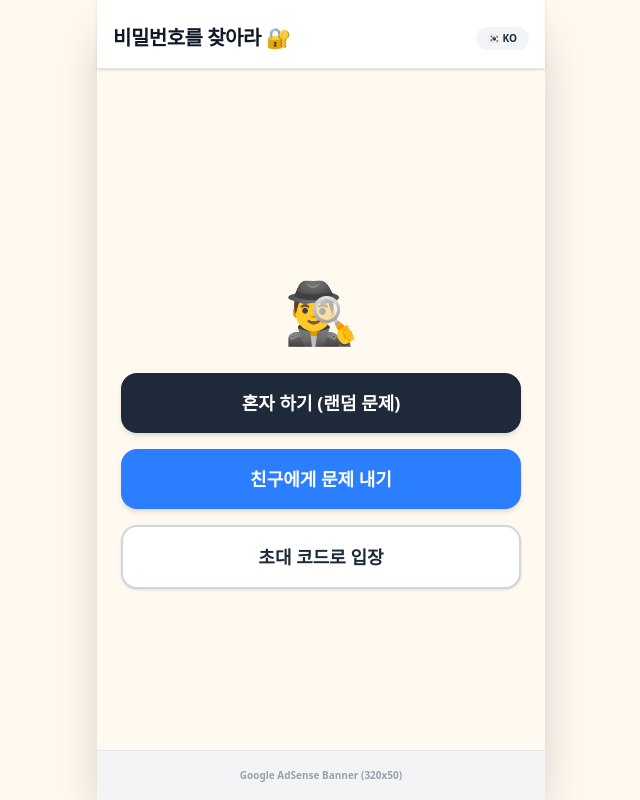
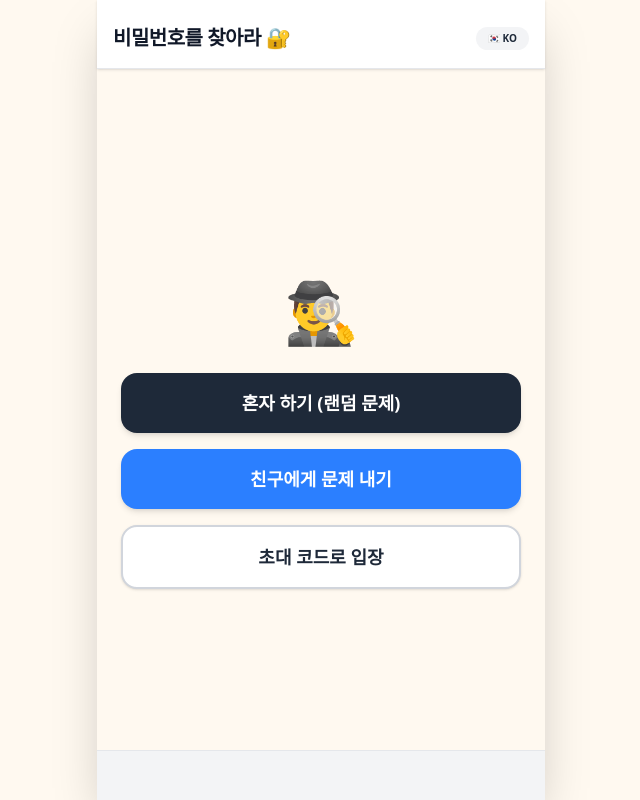
Before and after one commit to twotheg/number-match-puzzle, a Next.js app: page / in a window 1280 px wide. Shown: the whole page, without its empty margins (319-959 px from the left). Built offline with nearby package versions, Linux system fonts and the light colour scheme.

Commit message:
Update page.tsx

```diff
--- a/app/page.tsx
+++ b/app/page.tsx
@@ -18,12 +18,22 @@ export default function GamePage() {
   const [eliminated, setEliminated] = useState<string[]>([]);
   const [resultPopup, setResultPopup] = useState<History | null>(null);
 
-  // 멀티플레이용 상태
   const [createdCode, setCreatedCode] = useState('');
   const [joinCodeInput, setJoinCodeInput] = useState('');
   const [showingAd, setShowingAd] = useState(false);
 
-  // 싱글 게임 시작
+  useEffect(() => {
+    setSecret(generateRandomSecret());
+
+    // 구글 애드센스 광고 실행
+    try {
+      (window as any).adsbygoogle = (window as any).adsbygoogle || [];
+      (window as any).adsbygoogle.push({});
+    } catch (e) {
+      console.error("AdSense Error: ", e);
+    }
+  }, []);
+
   const startSingleGame = () => {
     setMode('SINGLE');
     resetGameState(generateRandomSecret());
@@ -61,7 +71,6 @@ export default function GamePage() {
     if (strikes === 3) setIsCleared(true);
   };
 
-  // 힌트 (광고 시뮬레이션)
   const handleHint = () => {
     if (isCleared) return;
     const wrongDigits = ['0','1','2','3','4','5','6','7','8','9'].filter(d => !secret.includes(d) && !eliminated.includes(d));
@@ -75,13 +84,11 @@ export default function GamePage() {
     }
   };
 
-  // 멀티플레이 코드 생성
   const handleCreateCode = () => {
     if (input.length !== 3) return alert(lang === 'ko' ? "3자리를 모두 입력해주세요." : "Please enter 3 digits.");
     setCreatedCode(encodeRoomCode(input));
   };
 
-  // 코드로 게임 참가 (광고 2초 시청 연출)
   const handleJoinGame = () => {
     const decoded = decodeRoomCode(joinCodeInput.trim().toUpperCase());
     if (!decoded) {
@@ -95,14 +102,13 @@ export default function GamePage() {
       resetGameState(decoded);
       setScreen('PLAY');
       setJoinCodeInput('');
-    }, 2500); // 2.5초 광고
+    }, 2500);
   };
 
   return (
     <div className="h-[100dvh] bg-[#FFF9F0] flex justify-center font-sans text-gray-800 overflow-hidden">
       <div className="w-full max-w-md bg-[#FFF9F0] h-full flex flex-col relative shadow-2xl">
 
-        {/* 상단 헤더 (공통) */}
         <div className="shrink-0 flex justify-between items-center p-4 pt-6 z-10 border-b border-gray-200 bg-white shadow-sm">
           <div className="flex items-center gap-2">
             {screen !== 'HOME' && (
@@ -115,7 +121,6 @@ export default function GamePage() {
           </button>
         </div>
 
-        {/* 광고 시청 풀스크린 오버레이 */}
         {showingAd && (
           <div className="absolute inset-0 bg-black/90 z-[100] flex flex-col items-center justify-center text-white">
             <span className="text-4xl mb-4 animate-spin">⏳</span>
@@ -124,7 +129,6 @@ export default function GamePage() {
           </div>
         )}
 
-        {/* 1. 홈(로비) 화면 */}
         {screen === 'HOME' && (
           <div className="flex-1 flex flex-col items-center justify-center p-6 gap-4">
             <div className="text-6xl mb-4">🕵️‍♂️</div>
@@ -140,7 +144,6 @@ export default function GamePage() {
           </div>
         )}
 
-        {/* 2. 친구에게 문제 내기 화면 */}
         {screen === 'CREATE_MULTI' && (
           <div className="flex-1 flex flex-col p-4">
             <div className="text-center mt-6 mb-8">
@@ -183,7 +186,6 @@ export default function GamePage() {
           </div>
         )}
 
-        {/* 3. 코드로 입장 화면 */}
         {screen === 'JOIN_MULTI' && (
           <div className="flex-1 flex flex-col items-center justify-center p-6">
             <div className="w-full bg-white p-6 rounded-2xl shadow-sm border border-gray-200 text-center">
@@ -202,10 +204,8 @@ export default function GamePage() {
           </div>
         )}
 
-        {/* 4. 플레이 화면 (이전 UI 그대로 통합) */}
         {screen === 'PLAY' && (
           <>
-            {/* 결과 팝업 */}
             {resultPopup && (
               <div className="absolute inset-0 bg-black/70 z-50 flex items-center justify-center p-6 backdrop-blur-sm cursor-pointer" onClick={() => setResultPopup(null)}>
                 <div className="bg-white p-6 rounded-3xl shadow-2xl text-center transform scale-105 transition-transform w-full max-w-[280px]">
@@ -225,7 +225,6 @@ export default function GamePage() {
               </div>
             )}
 
-            {/* 게임 내역 (스크롤 영역) */}
             <div className="flex-1 overflow-y-auto px-4 py-4 scrollbar-hide z-10">
               <div className="flex justify-center gap-2 mb-4">
                 {[0, 1, 2].map((idx) => (
@@ -259,7 +258,6 @@ export default function GamePage() {
               </div>
             </div>
 
-            {/* 하단 키패드 (고정) */}
             <div className="shrink-0 bg-white rounded-t-2xl border-t border-gray-200 p-4 pb-16 shadow-[0_-10px_20px_rgba(0,0,0,0.03)] z-10 relative">
               <div className="flex justify-between mb-3">
                 <button onClick={handleHint} className="flex-1 mr-1.5 bg-[#FFF4E5] text-[#D97706] py-2.5 rounded-lg font-bold text-sm shadow-sm active:scale-95 transition-transform">💡 {lang === 'ko' ? '광고 보고 힌트' : 'Ad Hint'}</button>
@@ -282,9 +280,12 @@ export default function GamePage() {
           </>
         )}
 
-        {/* 공통 하단 광고 배너 */}
-        <div className="absolute bottom-0 left-0 w-full h-[50px] bg-gray-100 flex items-center justify-center text-gray-400 text-[10px] font-bold border-t border-gray-200 z-50">
-          Google AdSense Banner (320x50)
+        {/* 실제 Google AdSense 광고 배너 영역 */}
+        <div className="absolute bottom-0 left-0 w-full h-[50px] bg-gray-100 flex items-center justify-center border-t border-gray-200 z-50 overflow-hidden">
+          <ins className="adsbygoogle"
+               style={{ display: 'inline-block', width: '320px', height: '50px' }}
+               data-ad-client="ca-pub-4424569297437395"
+               data-ad-slot="1234567890"></ins>
         </div>
       </div>
     </div>
```
